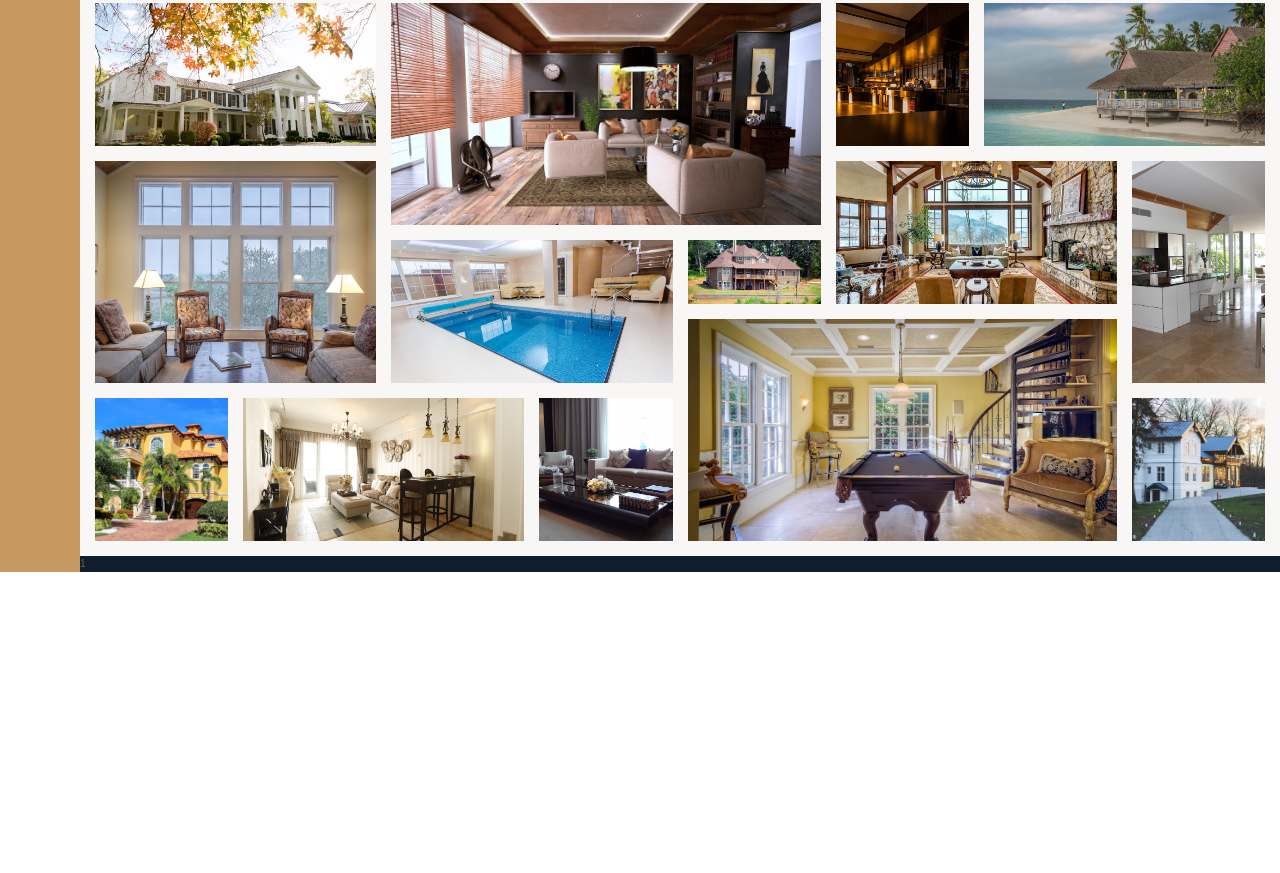
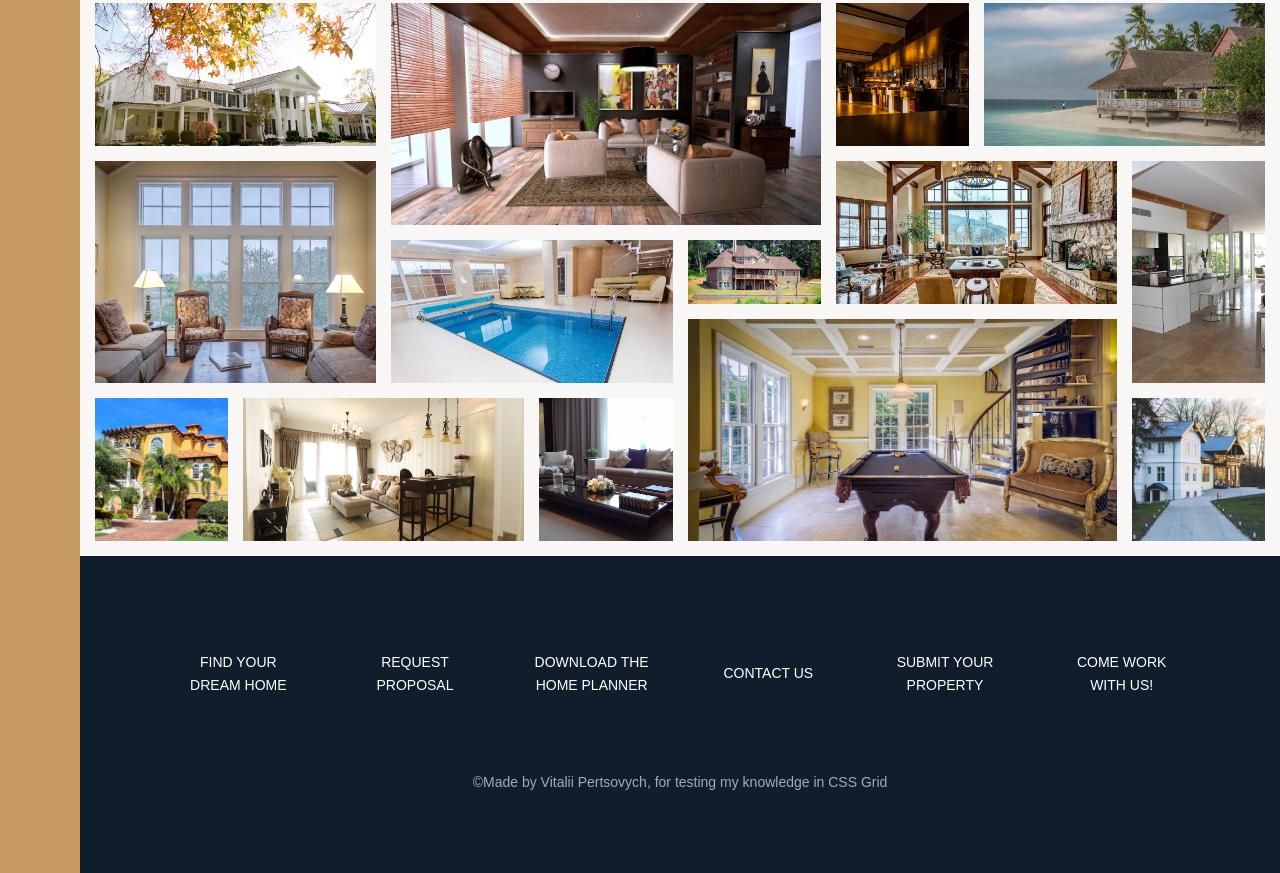
Before and after one commit to Oddisey000/nexter, a website: page index.html in a window 1280 px wide. Shown: the part 3146-4019 px from the top of the page. Before the commit the page ends 3718 px from the top, so only its background shows below. Drawn offline with Linux system fonts and the light colour scheme; files whose address does not match are found by name; a web font is replaced by a local one.

Commit message:
Codding the footer

```diff
--- a/dev/sass/components/_footer.scss
+++ b/dev/sass/components/_footer.scss
@@ -1,4 +1,42 @@
 .footer {
     background-color: $color-secondary;
     grid-column: full-start / full-end;
+    padding: 8rem;
 }
+
+.nav {
+    list-style: none;
+    display: grid;
+    grid-template-columns: repeat(auto-fit, minmax(15rem, 1fr));
+    grid-gap: 2rem;
+    align-items: center;
+
+    &__link:link,
+    &__link:visited {
+        padding: 1.5rem;
+        font-size: 1.4rem;
+        color: #fff;
+        text-decoration: none;
+        font-family: $font-display;
+        text-transform: uppercase;
+        text-align: center;
+        display: block;
+        transition: all .2s;
+    }
+
+    &__link:hover,
+    &__link:active {
+        background-color: rgba(#fff, 0.5);
+        transform: translateY(-.3rem);
+    }
+}
+
+.copyright {
+    font-size: 1.4rem;
+    color: $color-grey-light-2;
+    margin-top: 6rem;
+    margin-left: auto;
+    margin-right: auto;
+    text-align: center;
+    width: 70%;
+}
--- a/index.html
+++ b/index.html
@@ -293,7 +293,19 @@
         </section>
         <!--Gallery section end-->
 
-        <footer class="footer">1</footer>
+        <!--Footer section start-->
+        <footer class="footer">
+            <ul class="nav">
+                <li class="nav__item"><a href="#" class="nav__link">Find your dream home</a></li>
+                <li class="nav__item"><a href="#" class="nav__link">Request proposal</a></li>
+                <li class="nav__item"><a href="#" class="nav__link">Download the home planner</a></li>
+                <li class="nav__item"><a href="#" class="nav__link">Contact us</a></li>
+                <li class="nav__item"><a href="#" class="nav__link">Submit your property</a></li>
+                <li class="nav__item"><a href="#" class="nav__link">Come work with us!</a></li>
+            </ul>
+            <p class="copyright">&copy;Made by Vitalii Pertsovych, for testing my knowledge in CSS Grid</p>
+        </footer>
+        <!--Footer section end-->
     </div>
 </body>
 </html>
```
Also changed, not shown: dev/css/style_dev.css.
